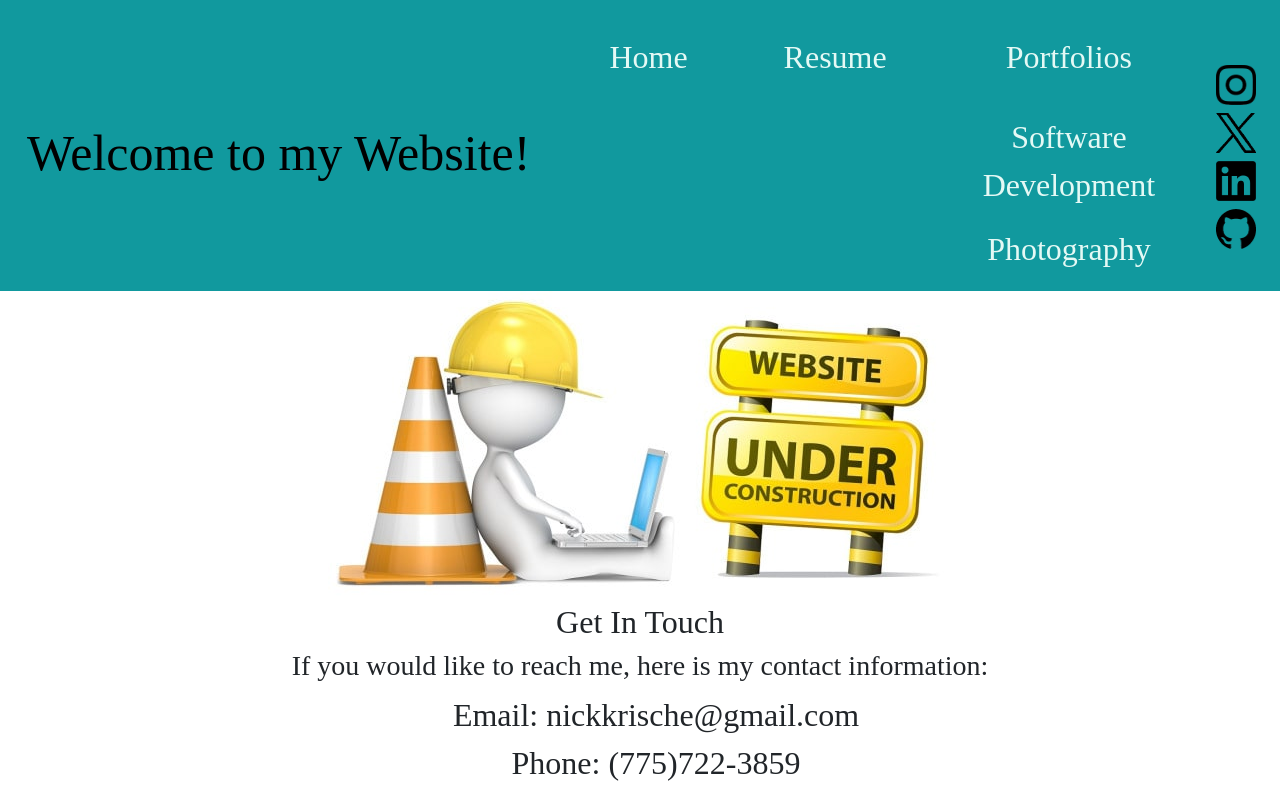
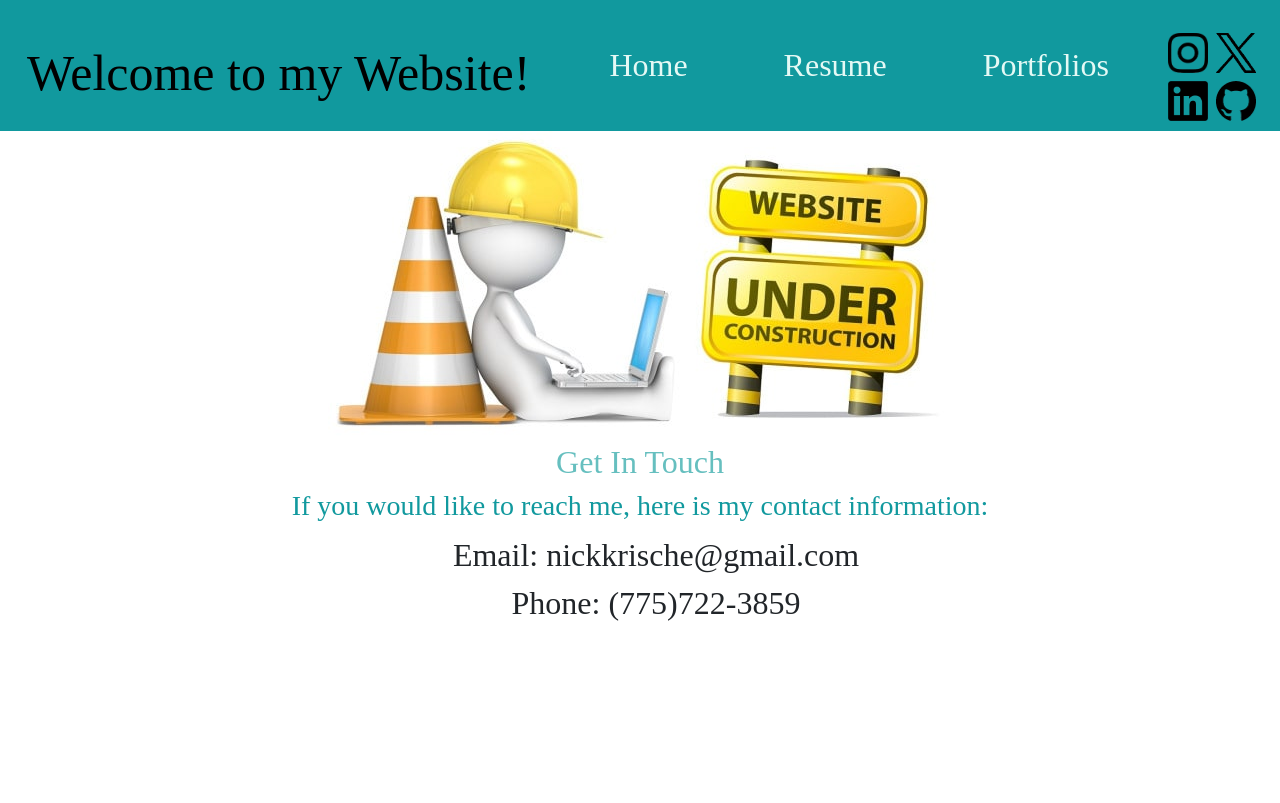
Before and after one commit to NickKrische/My-Website, a plain HTML site: page photography-portfolio.html in a window 1280 px wide. Drawn offline with nearby package versions, Linux system fonts and the light colour scheme.

Commit message:
Update photography-portfolio.html

```diff
--- a/photography-portfolio.html
+++ b/photography-portfolio.html
@@ -10,7 +10,7 @@
     <link href="https://cdn.jsdelivr.net/npm/bootstrap@5.3.0-alpha3/dist/css/bootstrap.min.css" rel="stylesheet" integrity="sha384-KK94CHFLLe+nY2dmCWGMq91rCGa5gtU4mk92HdvYe+M/SXH301p5ILy+dN9+nJOZ" crossorigin="anonymous">
 
     <!-- CSS Link -->
-    <link rel="stylesheet" href="CSS/portfolio-styles.css">
+    <link rel="stylesheet" href="CSS/styles.css">
 
     <!-- Google Fonts -->
     <link rel="preconnect" href="https://fonts.googleapis.com">
```
